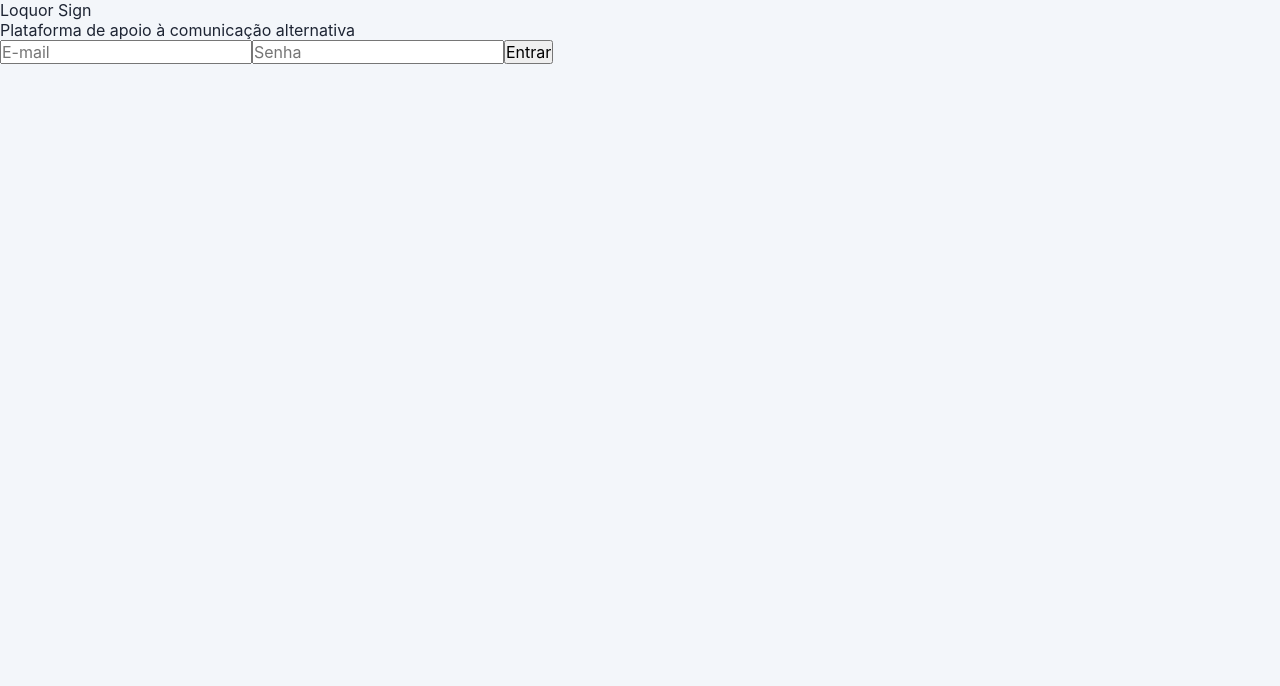
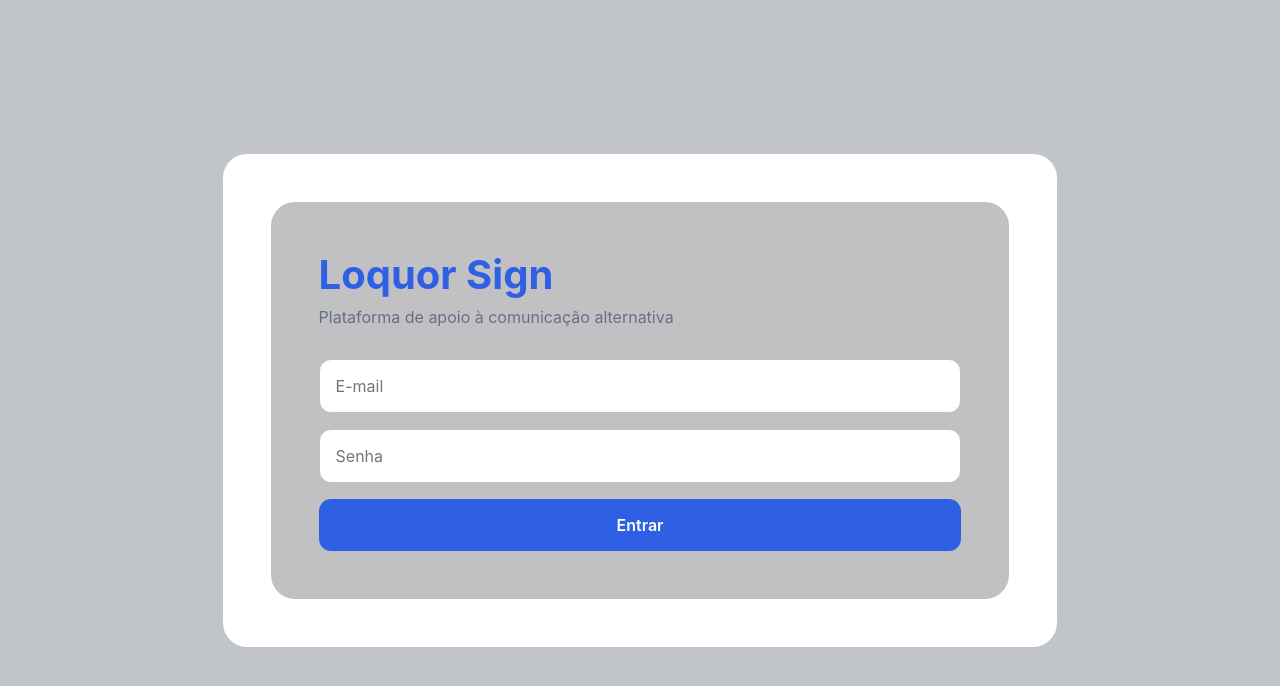
Before and after one commit to afbeah/loquor-sign, a React (Vite) app in the folder frontend/: page / in a window 1280 px wide. Shown: the top 686 px of the page. Built offline with nearby package versions, Linux system fonts and the light colour scheme; no server answers.

Commit message:
refactor: redisgne system do login page

```diff
--- a/frontend/src/index.css
+++ b/frontend/src/index.css
@@ -1,2 +1,3 @@
 @import "./styles/variables.css";
 @import "./styles/globals.css";
+@import "./styles/components.css"
--- a/frontend/src/pages/Login.tsx
+++ b/frontend/src/pages/Login.tsx
@@ -1,7 +1,6 @@
 import { useState } from "react";
 import { useNavigate } from "react-router-dom";
 import { api } from "../services/api";
-
 
 export function Login() {
   const [email, setEmail] = useState("");
@@ -11,28 +10,23 @@ export function Login() {
 
   const handleLogin = async () => {
     try {
-      const data = await api.login(email, password);
-
-      console.log("Resposta:", data);
+      await api.login(email, password);
 
       navigate("/menu");
     } catch (error) {
-      alert("Usuário ou senha inválidos")
+      alert("Usuário ou senha inválidos");
     }
-
-    const data = await api.login(email, password);
-
-    console.log("Resposta:", data);
-
-    navigate("/symbols");
-    navigate("/menu");
   };
 
   return (
     <main className="page">
-      <section className="card card-small">
+      <section className="card">
+        <section className="card-small">
+
           <div className="logo">Loquor Sign</div>
-        <p className="subtitle">Plataforma de apoio à comunicação alternativa</p>
+          <p className="subtitle">
+            Plataforma de apoio à comunicação alternativa
+          </p>
 
           <input
             className="input"
@@ -48,9 +42,11 @@ export function Login() {
             onChange={(e) => setPassword(e.target.value)}
           />
 
-        <button className="button" onClick={handleLogin}>Entrar</button>
+          <button className="button" onClick={handleLogin}>
+            Entrar
+          </button>
         </section>
-
+      </section>
     </main>
   );
 }
--- a/frontend/src/styles/components.css
+++ b/frontend/src/styles/components.css
@@ -14,8 +14,10 @@
 }
 
 .card-small {
+    border-radius: var(--radius-lg);
+    background-color: var(--gray-300);
     width: 100%;
-    max-width: 650px;
+    padding: 3rem;
 }
 
 .button {
@@ -33,7 +35,7 @@
     transition: 0.2s ease;
 }
 
-button:hover {
+.button:hover {
     background: var(--primary-hover);
 }
 
@@ -42,3 +44,36 @@ button:hover {
     color: var(--primary);
     border: none;
 }
+
+.logo {
+    font-size: 2.5rem;
+    font-weight: 700;
+    color: var(--primary);
+
+    margin-bottom: 0.5rem;
+}
+
+.subtitle {
+    color: var(--text-secondary);
+
+    margin-bottom: 2rem;
+}
+
+.input {
+    width: 100%;
+
+    padding: 1rem;
+
+    border: 1px solid var(--gray-300);
+
+    border-radius: var(--radius-md);
+
+    margin-bottom: 1rem;
+
+    transition: 0.2s ease;
+}
+
+.input:focus {
+    outline: 2px solid var(--accent);
+    border-color: var(--accent);
+}
--- a/frontend/src/styles/variables.css
+++ b/frontend/src/styles/variables.css
@@ -6,7 +6,7 @@
 
     --accent: #e0aaff;
 
-    --background: #f3f6fa;
+    --background: #c1c5ca;
     --surface: #fff;
 
     --gray-300: #c1c1c3;
```
Lines whose indentation alone changed are shown as unchanged.
